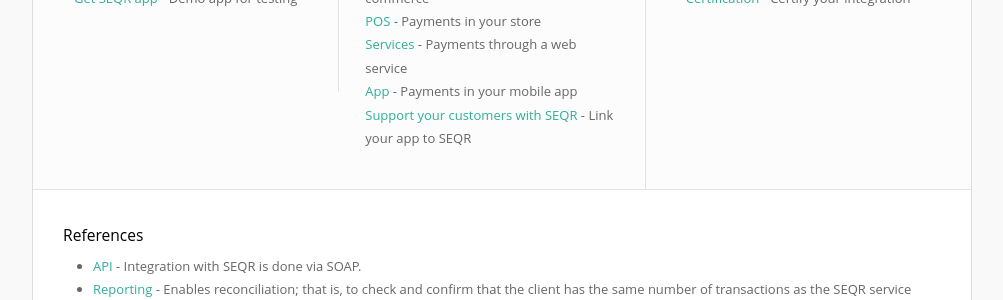
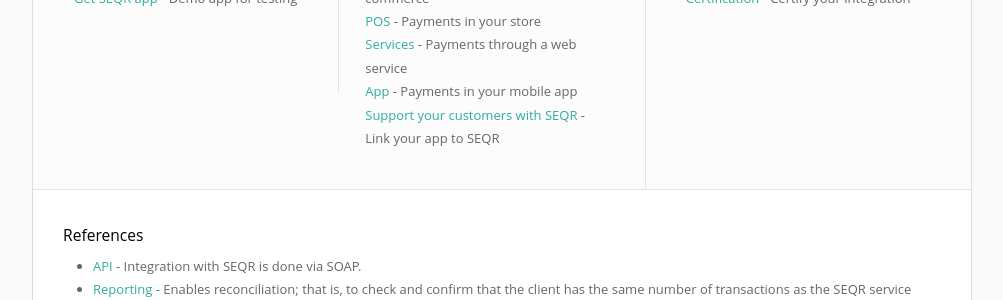
Before and after one commit to SeamlessDistribution/SeamlessDistribution.github.io, a Jekyll site: the page built from index.md, in a window 1280 px wide and 900 px high, scrolled down 397 px. Shown: the part 154-454 px from the top of the window, without its empty margins (138-1141 px from the left). Built offline with Jekyll 4.4.1, drawn with Linux system fonts in a browser that asks for light colours; nearby versions of some CDN libraries.

Commit message:
Line break on first page

```diff
--- a/index.md
+++ b/index.md
@@ -25,7 +25,8 @@
 	   <li><a href="merchant/pos">POS</a> - Payments in your store</li>
 	   <li><a href="merchant/externalservices">Services</a> - Payments through a web service</li>
 	   <li><a href="merchant/inapp">App</a> - Payments in your mobile app</li>
-	   <li><a href="merchant/linkapp">Support your customers with SEQR</a> - Link your app to SEQR</li>
+	   <li><a href="merchant/linkapp">Support your customers with SEQR</a> -
+	   	<br> Link your app to SEQR</li>
 	  </ul>
 	 </div>
 	<div class="box">
```
